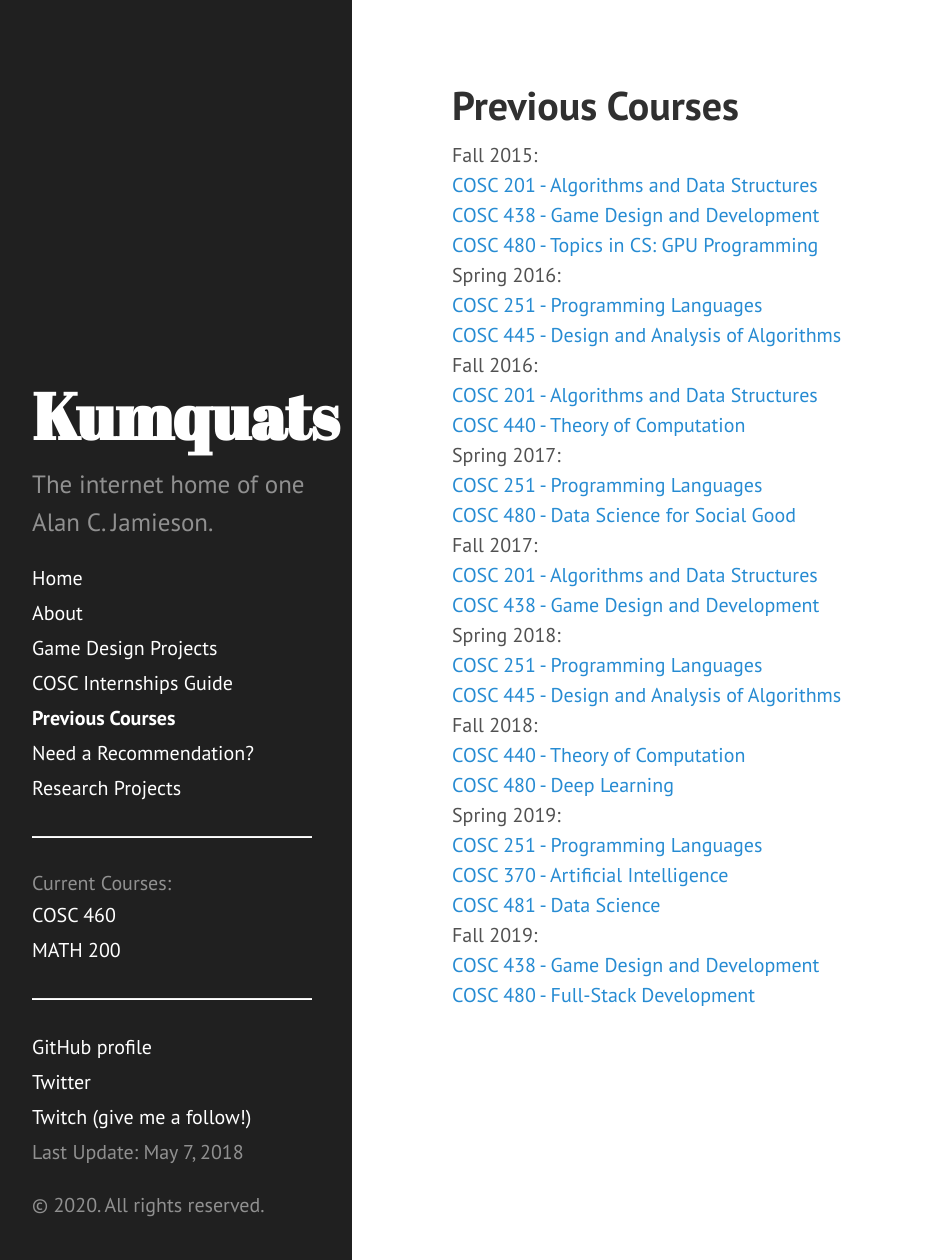
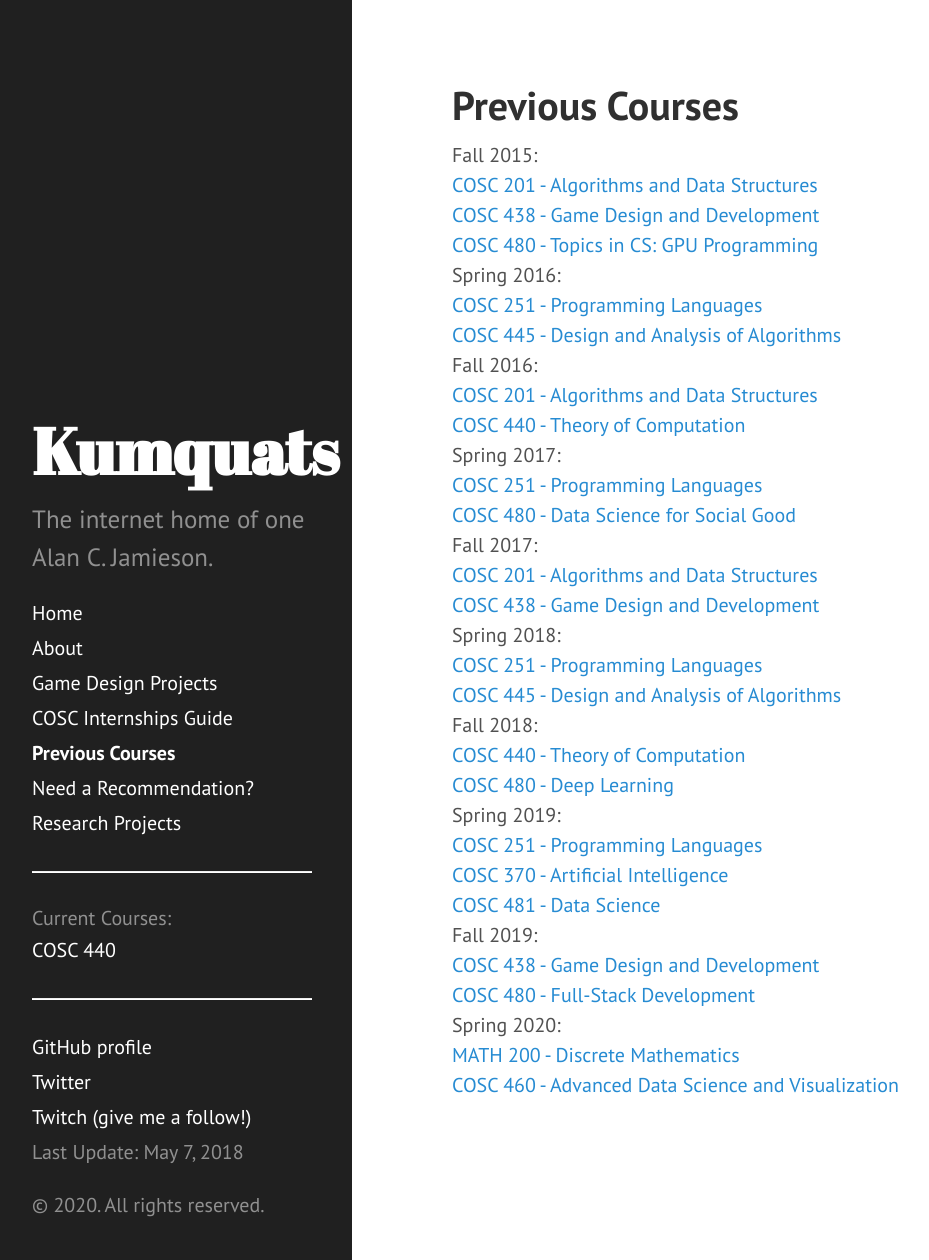
Before and after one commit to ripark/ripark.github.io, a Jekyll site: the page built from prevcourses.html, in a window 1280 px wide and 1260 px high. Shown: the whole window, without its empty margins (8-937 px from the left). Built offline with Jekyll 4.4.1, drawn with Linux system fonts in a browser that asks for light colours; Markdown is read by kramdown in place of the engine named in the settings.

```diff
--- a/prevcourses.html
+++ b/prevcourses.html
@@ -61,3 +61,9 @@ Fall 2019:
 <br>
 <a href="http://ripark.github.io/f19/cosc480/">COSC 480 - Full-Stack Development</a>
 <br>
+Spring 2020:
+<br>
+<a href="http://ripark.github.io/s20/math200/">MATH 200 - Discrete Mathematics</a>
+<br>
+<a href="http://ripark.github.io/s19/cosc460/">COSC 460 - Advanced Data Science and Visualization</a>
+<br>
--- a/s20/cosc460.html
+++ b/s20/cosc460.html
@@ -1,5 +1,5 @@
 ---
-layout: course
+layout: default
 title: "COSC 460: Advanced Data Science and Visualization"
 shorttitle: "COSC 460"
 ---
--- a/s20/math200.html
+++ b/s20/math200.html
@@ -1,5 +1,5 @@
 ---
-layout: course
+layout: default
 title: "MATH 200: Discrete Mathematics"
 shorttitle: "MATH 200"
 ---
```
Also changed, not shown: f20/cosc440.html (added, +24 -0 lines).
